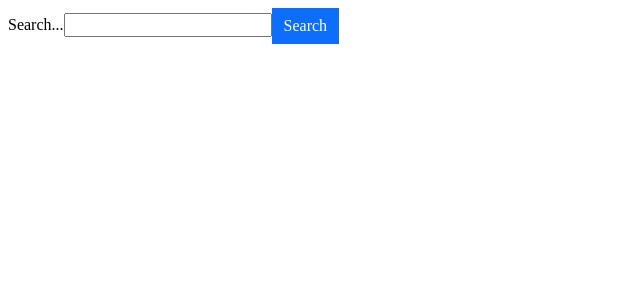
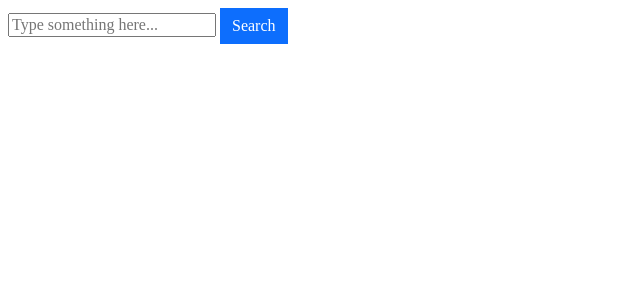
Before and after one commit to GiordanoMercatali/vite-boolflix, a Vue app: page / in a window 1280 px wide. Shown: the top 300 px of the page, without its empty margins (0-640 px from the left). Built offline with nearby package versions, Linux system fonts and the light colour scheme.

Commit message:
add: working search method (no display)

```diff
--- a/src/App.vue
+++ b/src/App.vue
@@ -1,7 +1,6 @@
 <template>
   <div>
-    <AppHeader/>
-    <!-- <AppHeader @do-search="search()"/> -->
+    <AppHeader @doSearch="search()"/>
   </div>
 </template>
 
@@ -23,20 +22,15 @@ export default {
       axios.get(this.store.baseUrl + '/search/movie?api_key=' + this.store.apiKey + '&query=' + this.store.searchText)
       .then(resp => {
         this.store.moviesArray = resp.data.results
+        console.log(this.store.moviesArray)
       });
 
       axios.get(this.store.baseUrl + '/search/tv?api_key=' + this.store.apiKey + '&query=' + this.store.searchText)
       .then(resp => {
-        this.store.moviesArray = resp.data.results
+        this.store.tvshowsArray = resp.data.results
+        console.log(this.store.tvshowsArray)
       });
     },
-
-    // getTVShows(){
-    //   axios.get(this.store.baseUrl + '/search/tv?api_key=' + this.store.apiKey + '&query=' + this.store.searchText)
-    //   .then(resp => {
-    //     this.store.moviesArray = resp.data.results
-    //   })
-    // },
   }
 }
 </script>
--- a/src/components/AppHeader.vue
+++ b/src/components/AppHeader.vue
@@ -1,8 +1,10 @@
 <template lang="">
     <header>
-        <label for="search">Search...</label>
-        <input type="text" id="search" v-model="store.searchText"/>
-        <button @click="$emit('doSearch')" class="btn btn-primary">Search</button>
+        <div>
+            <!-- <label for="search">Search...</label> -->
+            <input type="text" id="search" v-model="store.searchText" placeholder="Type something here..." />
+            <button @click="$emit('doSearch')" class=" ms-1 btn btn-primary">Search</button>
+        </div>
     </header>
 </template>
 
```
